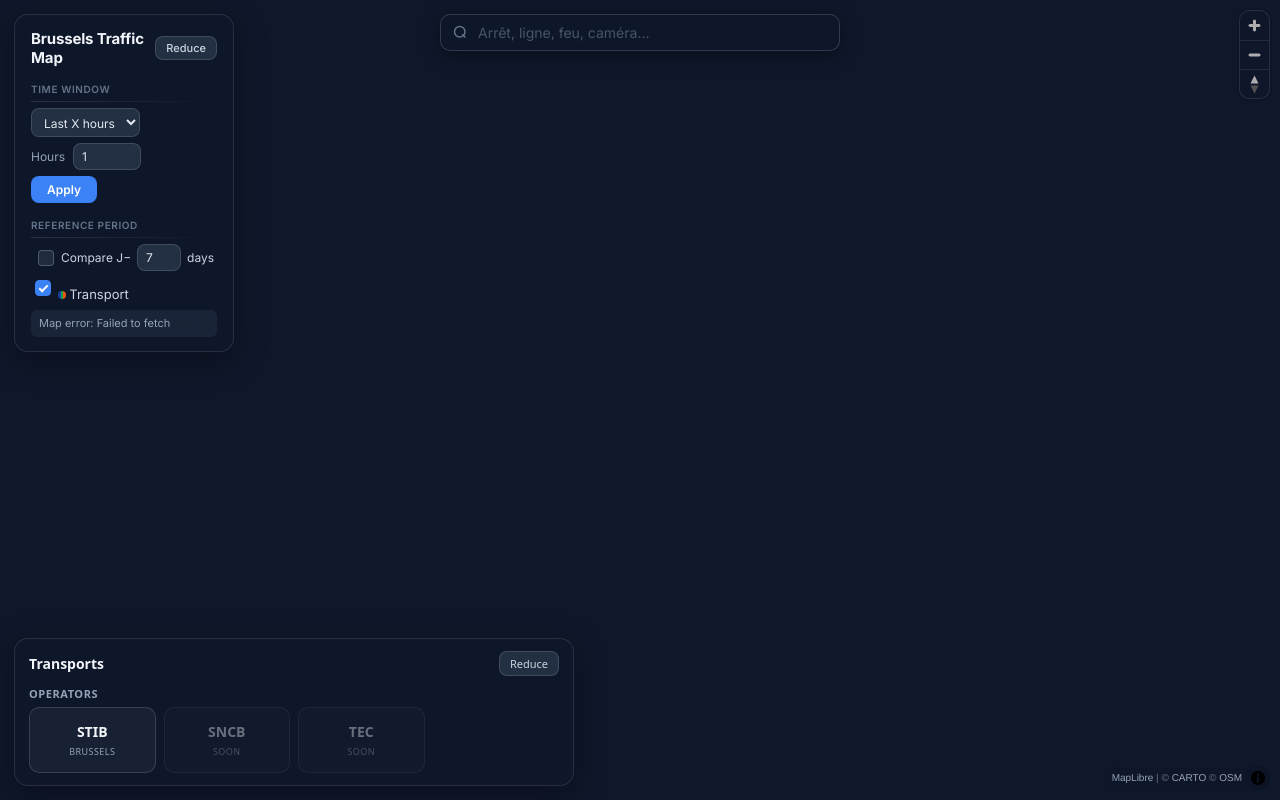
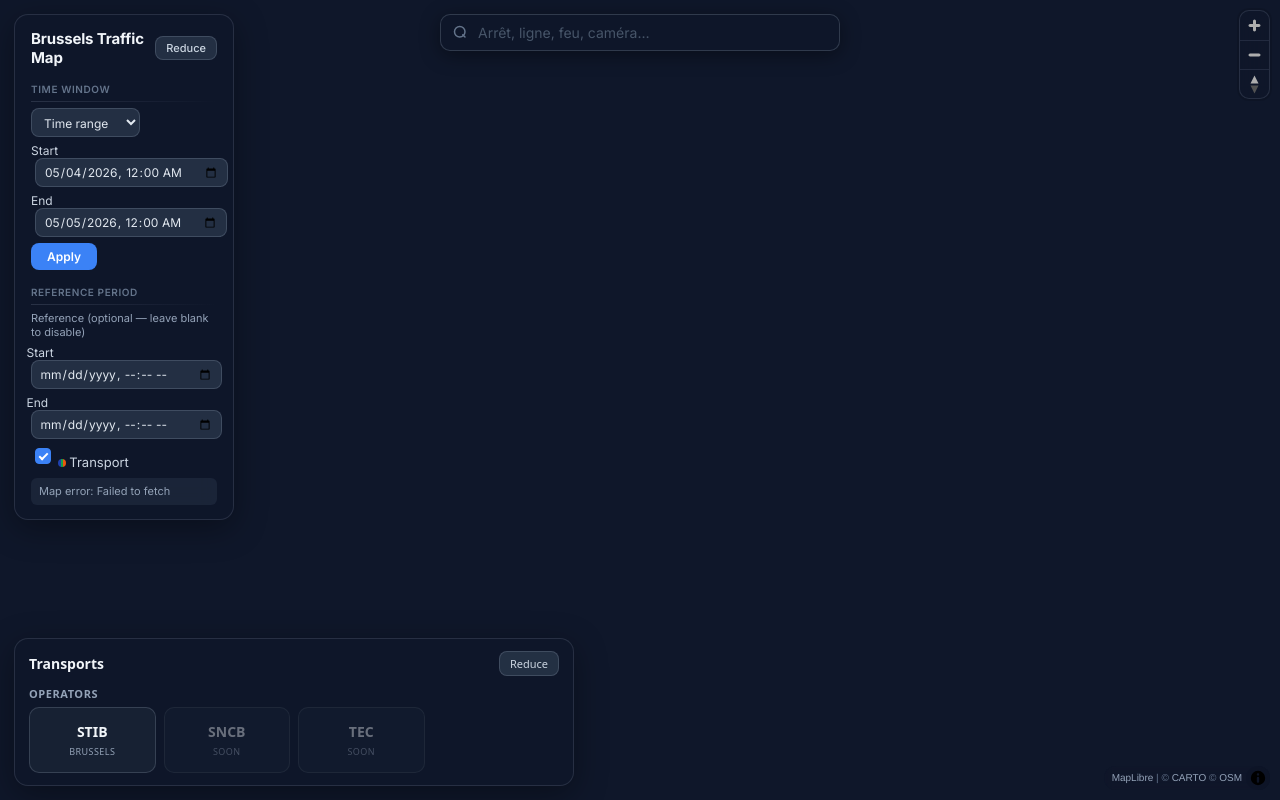
Before and after one commit to buoya98/LocalRtdatahub, a Flask app: page / in a window 1280 px wide. Run offline with Flask 3, Linux system fonts and the light colour scheme; data that the repository does not hold is empty; parts of the project's set-up code (start-up, migrations or seed data) failed here and were passed over; some libraries are stand-ins or nearby versions.

Commit message:
Default time window: 2026-05-04 → 2026-05-05 (matches shipped sample)
The frontend used to default to mode='relative' with hours=1, anchoring
on now() — which on a fresh clone (no live ingestion) means "0 trips,
empty map".

Now defaults to mode='range' with the 24-hour window that covers the
first day of the shipped positions sample
(data/bench_algo_data/positions/2026-05-04.jsonl.gz). A user who
follows the README's quick-start (load static catalogue + day 1 of
positions + run load_stib) sees vehicles on the map immediately.

The defaults are still overridable via the URL:
  ?start=2026-05-02T00:00:00Z&end=2026-05-03T00:00:00Z

Bonus: enable TEMPLATES_AUTO_RELOAD in create_app() so future template
edits don't silently require a server restart (this is a local dev
server, the stat() per request is free).

```diff
--- a/src/map/server/app.py
+++ b/src/map/server/app.py
@@ -47,6 +47,11 @@
         os.path.join(os.path.dirname(__file__), "..", "templates")
     )
     app = Flask(__name__, template_folder=template_dir)
+    # Reload index.html on disk changes — this is a dev-style local server
+    # and the cost (a stat() per request to "/") is negligible. Without it,
+    # template edits silently require a server restart.
+    app.config["TEMPLATES_AUTO_RELOAD"] = True
+    app.jinja_env.auto_reload = True
     ctx = MapAppContext(cfg, pool)
 
     # ── HTTP-level wiring (gzip, cache, etc.) ─────────────────────────
--- a/src/map/templates/index.html
+++ b/src/map/templates/index.html
@@ -1075,9 +1075,16 @@
 
     const params = new URLSearchParams(window.location.search);
     const defaultHours = parseFloat("{{ hours }}");
-    const startParam = params.get("start");
-    const endParam = params.get("end");
-    let mode = (startParam && endParam) ? "range" : "relative";
+    // Default window matches the shipped sample
+    // (data/bench_algo_data/positions/2026-05-04.jsonl.gz). UTC, so a CEST
+    // browser will see "02:00" in the time-picker inputs — the underlying
+    // ISO timestamps the API receives are unambiguous. Override the
+    // defaults with ?start=YYYY-MM-DDTHH:MM:SSZ&end=... in the URL.
+    const DEFAULT_START_ISO = "2026-05-04T00:00:00Z";
+    const DEFAULT_END_ISO   = "2026-05-05T00:00:00Z";
+    const startParam = params.get("start") || DEFAULT_START_ISO;
+    const endParam = params.get("end") || DEFAULT_END_ISO;
+    let mode = "range";
     let hours = parseFloat(params.get("hours") || String(defaultHours));
     if (!Number.isFinite(hours) || hours <= 0) {
       hours = defaultHours;
```
